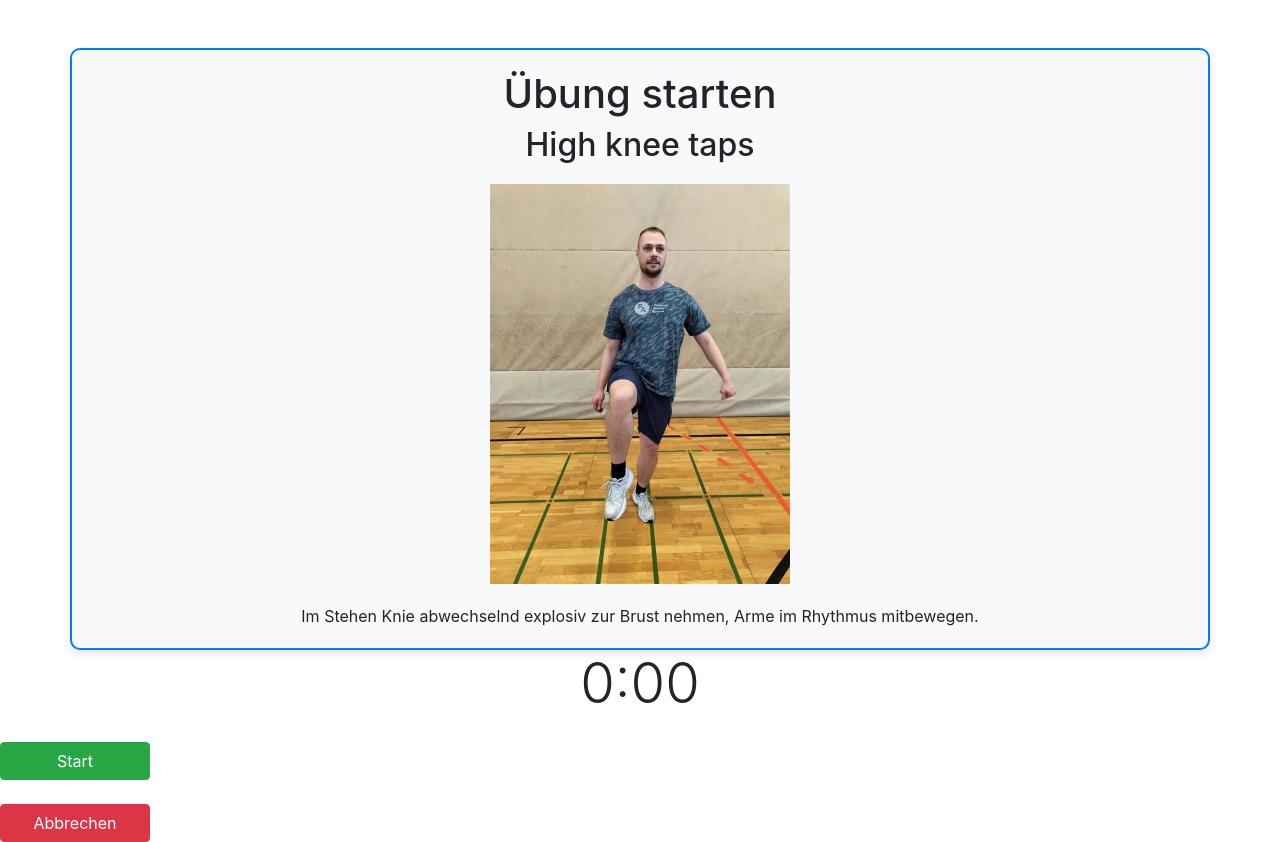
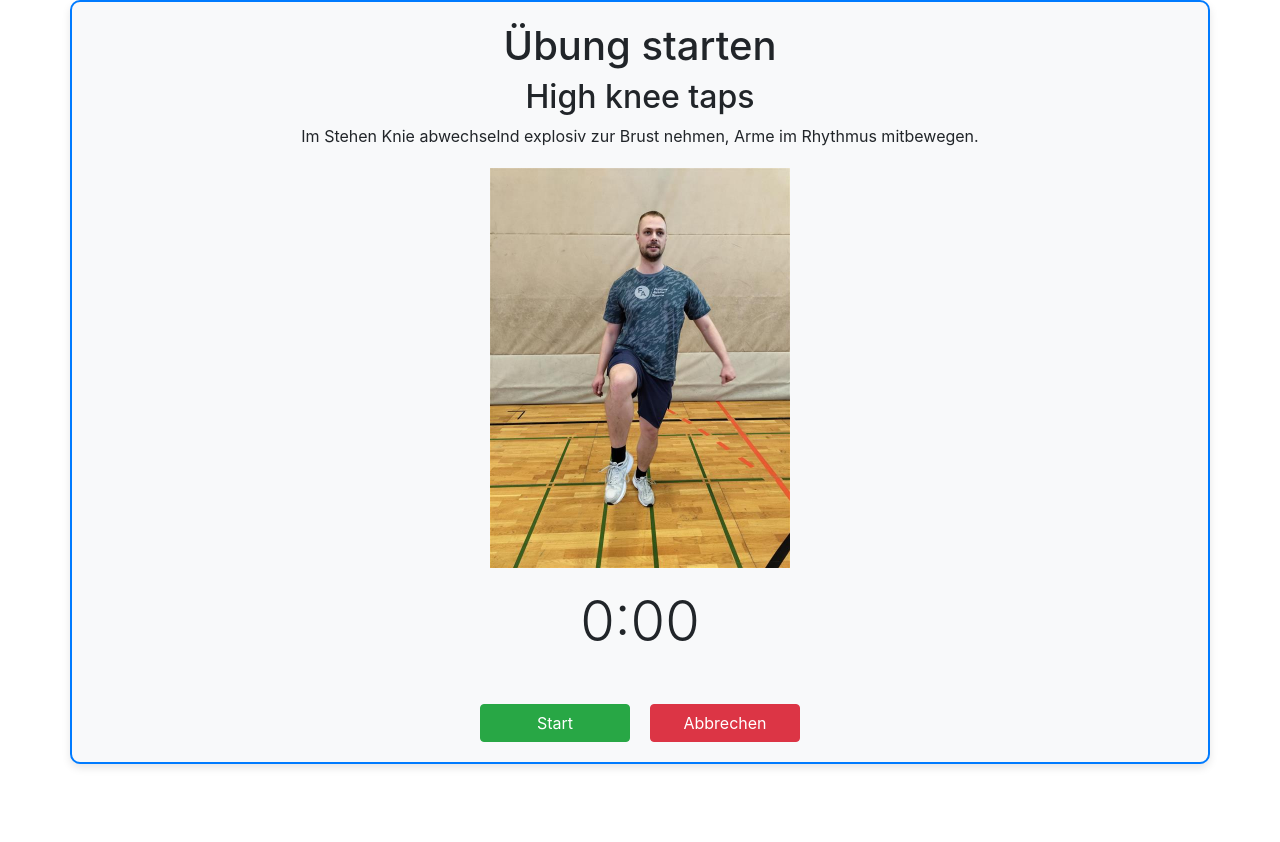
Before and after one commit to posudinmykola/FitnessApp, a Flask app: page /countdown in a window 1280 px wide. After the commit the page ends 768 px from the top, so only its background shows below. Run offline with Flask 3, Linux system fonts and the light colour scheme; some libraries are stand-ins or nearby versions.

Commit message:
buttons wurden neben einander angezeigt

```diff
--- a/templates/countdown.html
+++ b/templates/countdown.html
@@ -171,19 +171,22 @@
         }
         .btn {
             width: 150px; /* Einheitliche Breite für alle Buttons */
+            margin: 0 10px;
         }
     </style>
 </head>
 <body>
-    <div class="container mt-5">
+    <div class="container">
         <h1 class="text-center">Übung starten</h1>
         <h2 id="exercise-title" class="text-center"></h2>
+        <div id="exercise-description" class="text-center"></div>
         <div id="exercise-image"></div>
-        <div id="exercise-description" class="text-center"></div>
 
-        </div>
+
         <div class="text-center">
             <div id="timer" class="display-4">0:00</div>
+        </div>
+        <div class="d-flex justify-content-center gap-4 mt-4">
             <button id="start-button" class="btn btn-success mt-4" onclick="startTimer()">Start</button>
             <button id="stop-button" class="btn btn-warning mt-4" style="display: none;" onclick="stopTimer()">Stop</button>
             <button id="cancel-button" class="btn btn-danger mt-4" onclick="cancelExercise()">Abbrechen</button>
```
